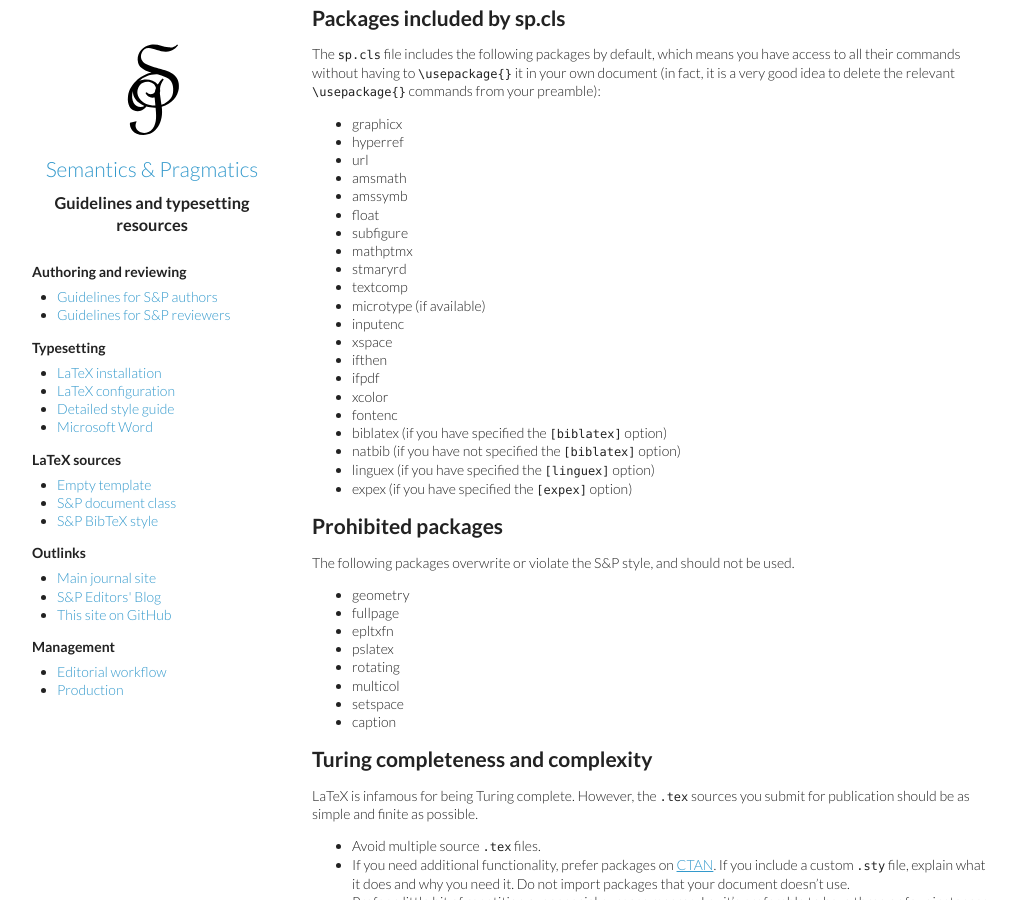
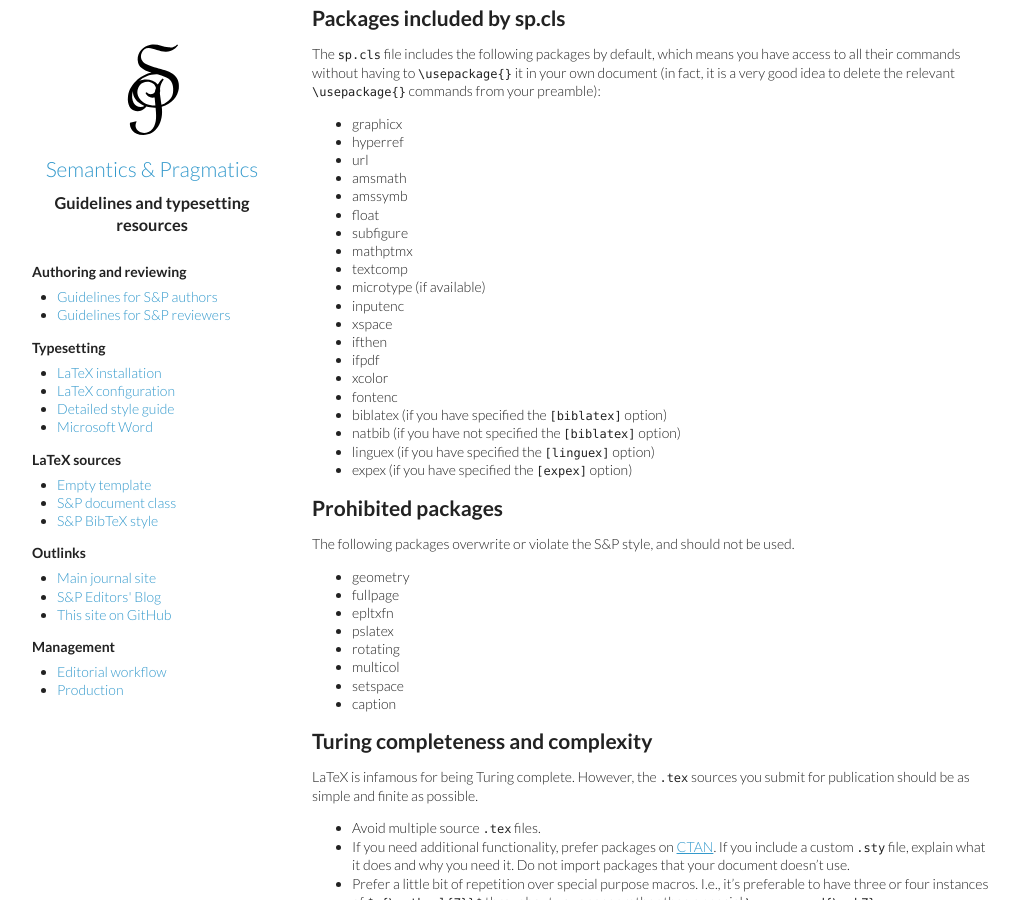
Before and after one commit to semprag/semprag.github.io, a Jekyll site: the page built from basics.md, in a window 1280 px wide and 900 px high, scrolled down 3234 px. Shown: the whole window, without its empty margins (8-1027 px from the left). Built offline with Jekyll 4.4.1, drawn with Linux system fonts in a browser that asks for light colours.

Commit message:
Remove stmaryrd from list of packages included by sp.cls
* It's not included in [lucida] mode
* Doesn't hurt if authors re-include it, and in that case,
  it's better to know that authors explicitly need it, if they do

```diff
--- a/basics.md
+++ b/basics.md
@@ -179,7 +179,6 @@ The `sp.cls` file includes the following packages by default, which means you ha
 - float
 - subfigure
 - mathptmx
-- stmaryrd
 - textcomp
 - microtype (if available)
 - inputenc
```
